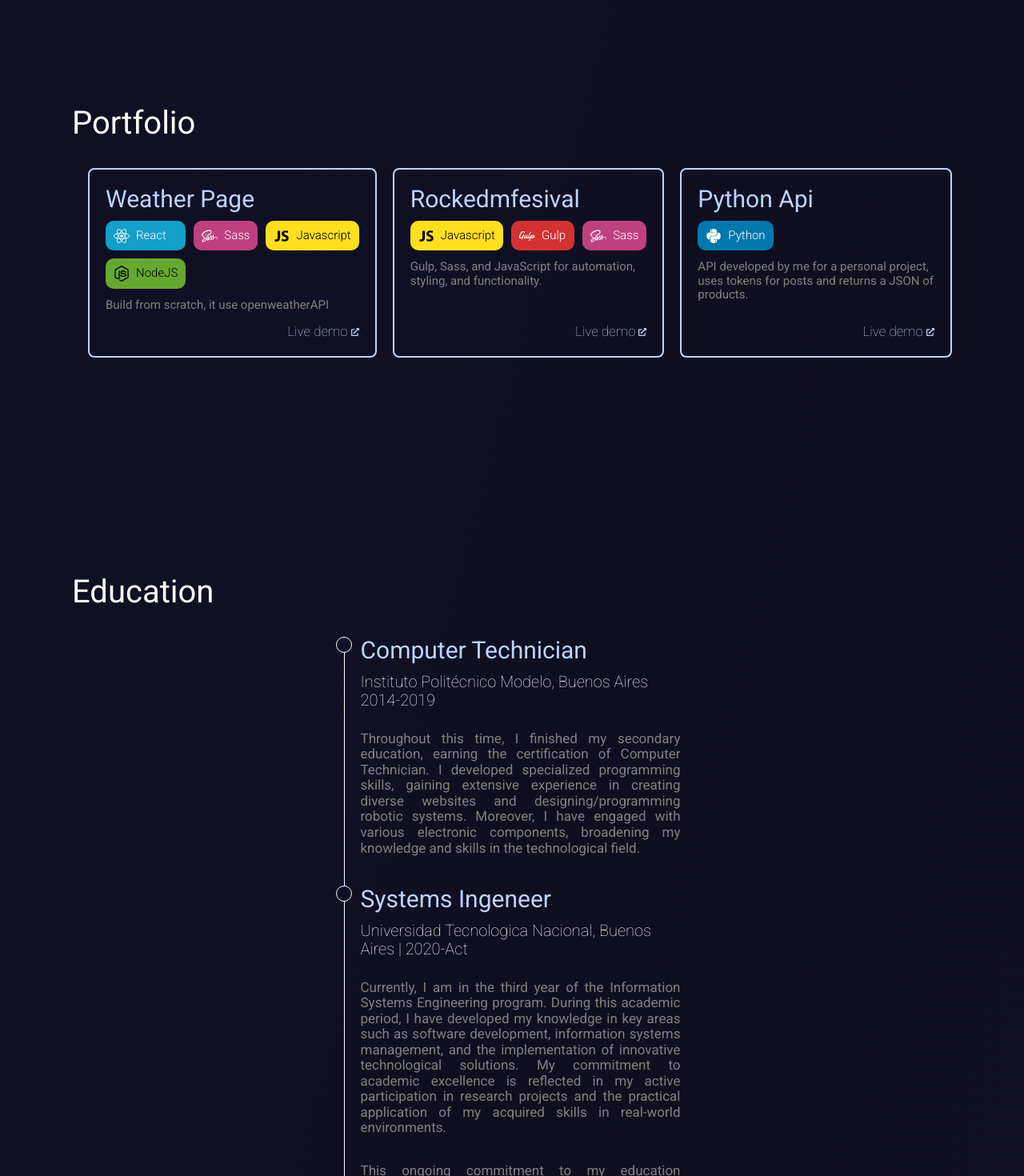
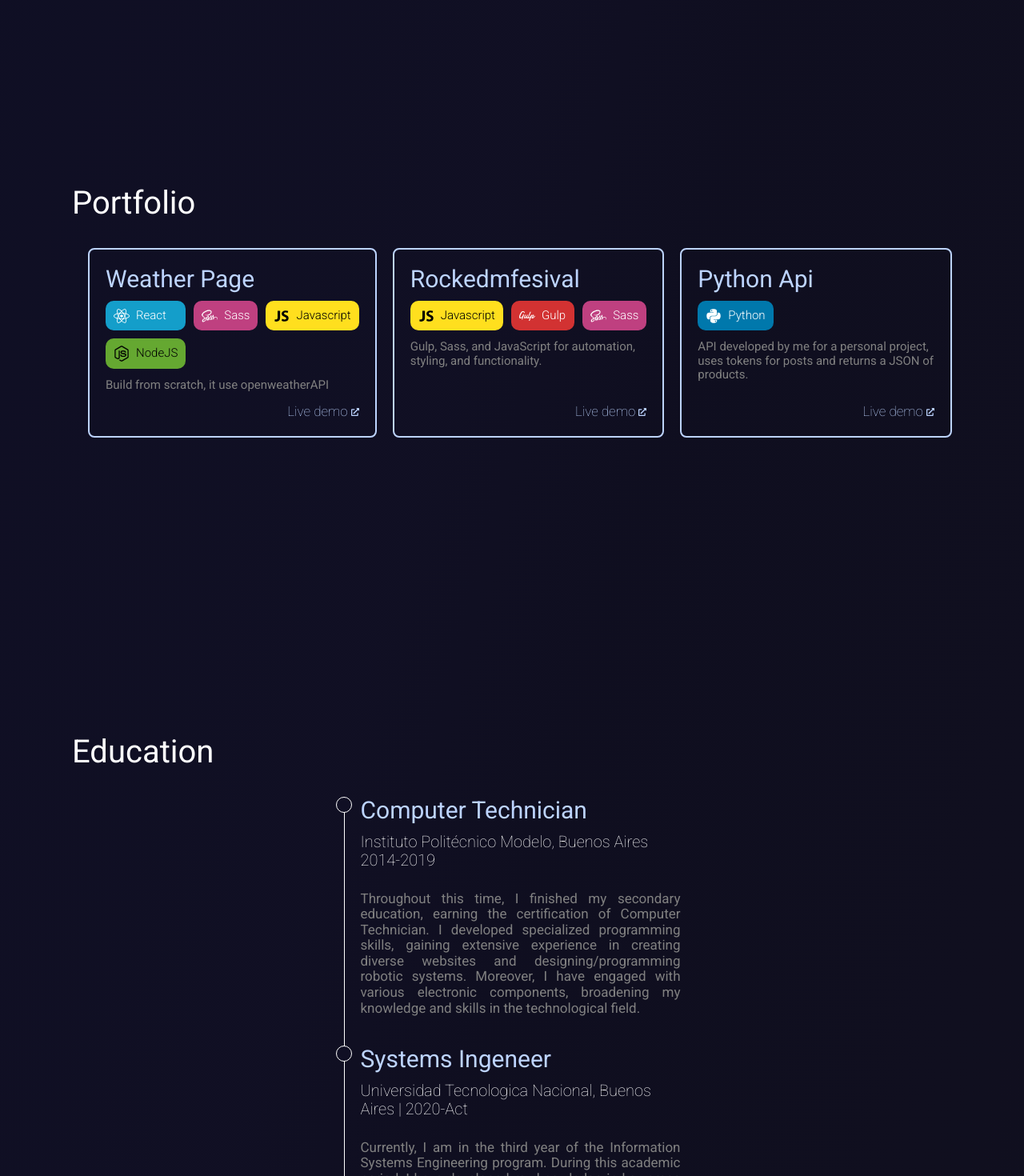
Before and after one commit to tobiasrf22/MiWeb, a React (Create React App) app: page / in a window 1280 px wide. Shown: the part 2320-3790 px from the top of the page at 80% size. Built offline with nearby package versions, Linux system fonts and the light colour scheme.

Commit message:
fix
fixed offset

```diff
--- a/src/components/ui/NavBar.jsx
+++ b/src/components/ui/NavBar.jsx
@@ -49,7 +49,7 @@ export const NavBar = () => {
           <Link className="link"
           to="aboutMe" spy={true}
           smooth={true}
-          offset={-70}
+          offset={-100}
           duration={700}
           onClick={changeOverflow}
           >
@@ -57,7 +57,7 @@ export const NavBar = () => {
           <Link className="link"
           to="skills" spy={true}
           smooth={true}
-          offset={-70}
+          offset={-100}
           duration={1000}
           onClick={changeOverflow}
           >
@@ -65,7 +65,7 @@ export const NavBar = () => {
           <Link className="link"
           to="portfolio" spy={true}
           smooth={true}
-          offset={-70}
+          offset={-100}
           duration={1000}
           onClick={changeOverflow}
           >
@@ -73,7 +73,7 @@ export const NavBar = () => {
           <Link className="link"
           to="education" spy={true}
           smooth={true}
-          offset={-70}
+          offset={-100}
           duration={1000}
           onClick={changeOverflow}
           >
@@ -81,7 +81,7 @@ export const NavBar = () => {
           <Link className="link"
           to="experience" spy={true}
           smooth={true}
-          offset={-70}
+          offset={-100}
           duration={1000}
           onClick={changeOverflow}
           >
@@ -89,7 +89,7 @@ export const NavBar = () => {
           <Link className={screenSize <= 480 ? 'link contact' : 'link'}
           to="contact" spy={true}
           smooth={true}
-          offset={-70}
+          offset={-100}
           duration={1000}
           onClick={changeOverflow}
           >
--- a/src/styles/layout/_education.scss
+++ b/src/styles/layout/_education.scss
@@ -1,6 +1,17 @@
 /* Timeline Container */
 .education{
-  margin-top: $margenTop;
+  @include phone {
+    margin-top: $margenTop;
+    }
+    @include tablet {
+    margin-top: $margenTop*1.4;
+    }
+    @include pc {
+    margin-top: $margenTop*1.4;
+    }
+    @include bigPc {
+    margin-top: $margenTop*1.4;
+    }
 }
 .timeline {
     background: var(--primary-color);
--- a/src/styles/layout/_portfolio.scss
+++ b/src/styles/layout/_portfolio.scss
@@ -1,5 +1,16 @@
 .portfolio {
+    @include phone {
     margin-top: $margenTop;
+    }
+    @include tablet {
+    margin-top: $margenTop*1.4;
+    }
+    @include pc {
+    margin-top: $margenTop*1.4;
+    }
+    @include bigPc {
+    margin-top: $margenTop*1.4;
+    }
 
     .cards {
         display: grid;
--- a/src/styles/layout/_skills.scss
+++ b/src/styles/layout/_skills.scss
@@ -1,5 +1,17 @@
 .skills{
     margin-top: $margenTop;
+    @include phone {
+    margin-top: $margenTop/2;
+    }
+    @include tablet {
+    margin-top: $margenTop;
+    }
+    @include pc {
+    margin-top: $margenTop;
+    }
+    @include bigPc {
+    margin-top: $margenTop;
+    }
     gap: 1rem;
     p{
         color: grey;
```
